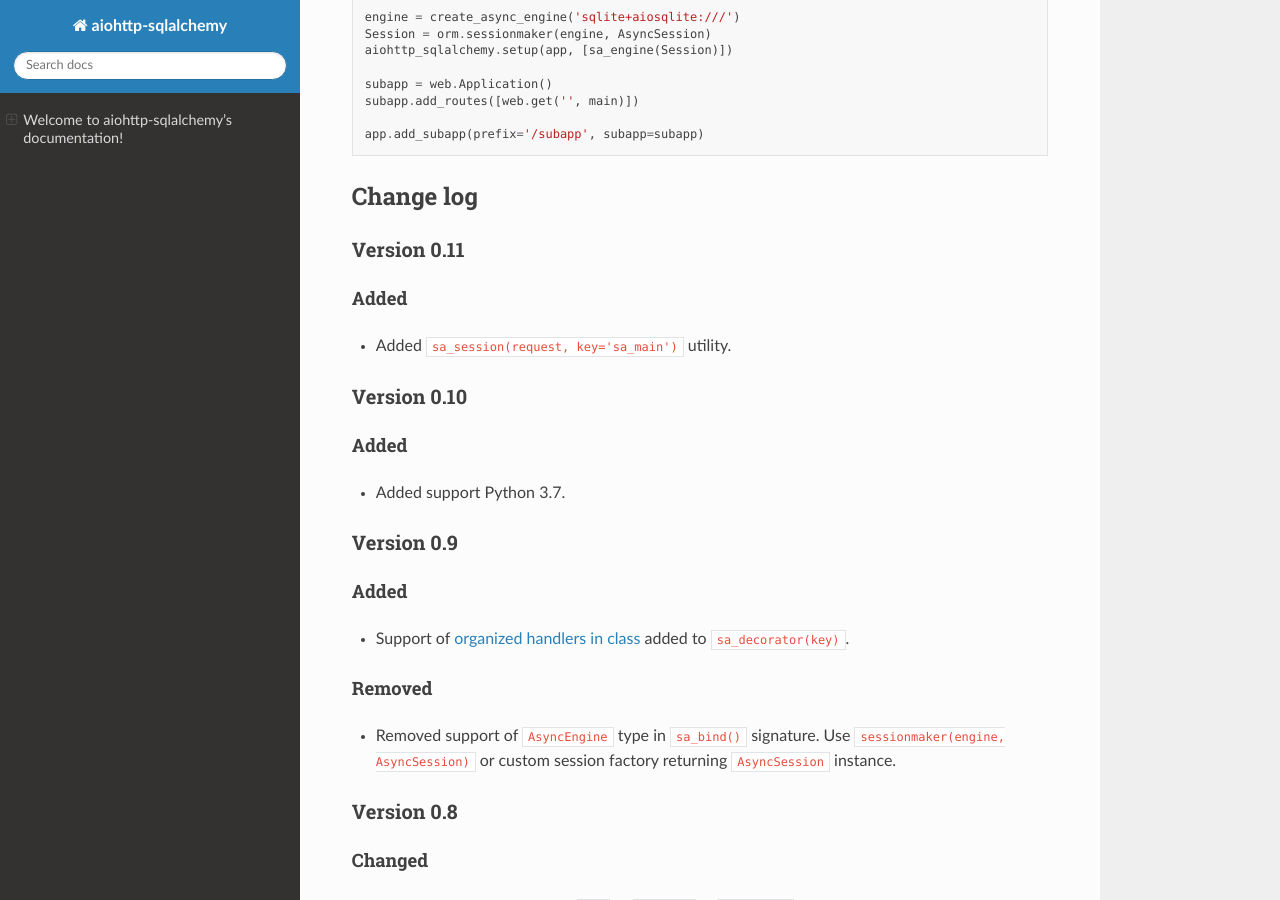
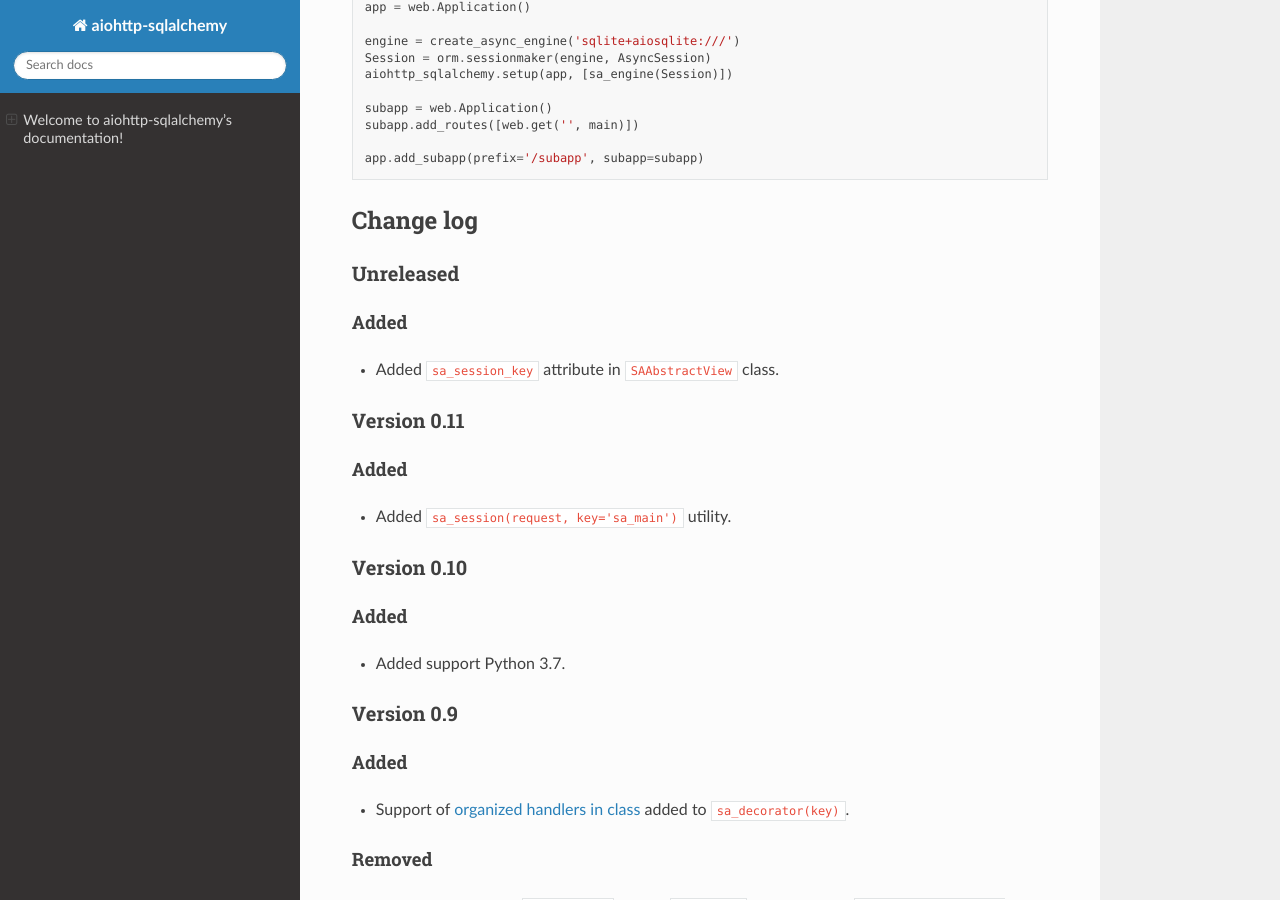
Before and after one commit to ri-gilfanov/aiohttp-sqlalchemy, a Sphinx documentation site: the page built from docs/index.rst, in a window 1280 px wide and 900 px high, scrolled down 3667 px. Built offline with Sphinx 7.4.7 and the Read the Docs theme 2.0.0, drawn with Linux system fonts in a browser that asks for light colours.

Commit message:
Add SAAbstractView.sa_session_key

```diff
--- a/docs/index.rst
+++ b/docs/index.rst
@@ -206,6 +206,12 @@ Nested apps
 
 Change log
 ----------
+Unreleased
+^^^^^^^^^^
+Added
+"""""
+* Added ``sa_session_key`` attribute in ``SAAbstractView`` class.
+
 Version 0.11
 ^^^^^^^^^^^^
 Added
```
Also changed, not shown: 1 other file.
